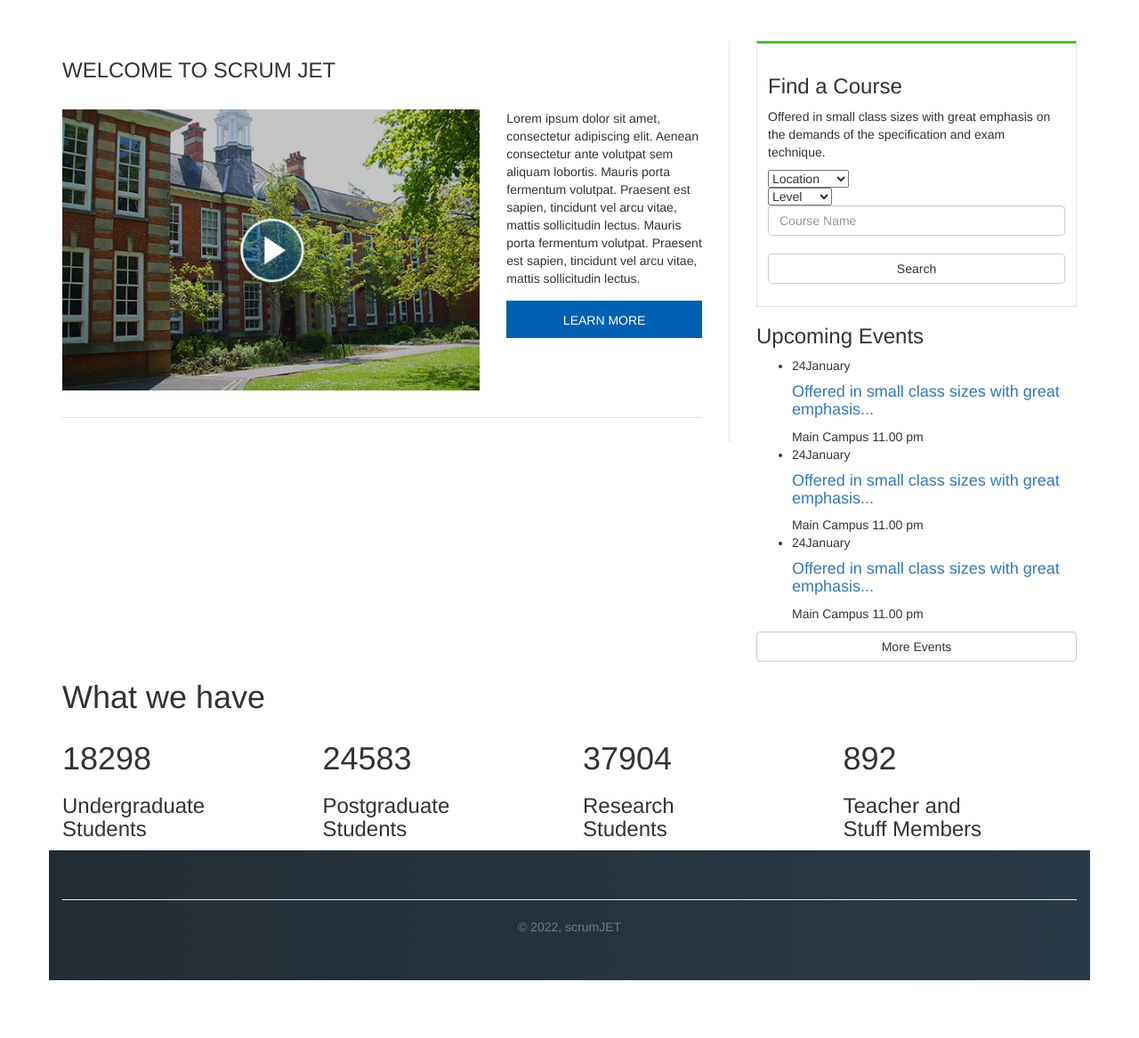
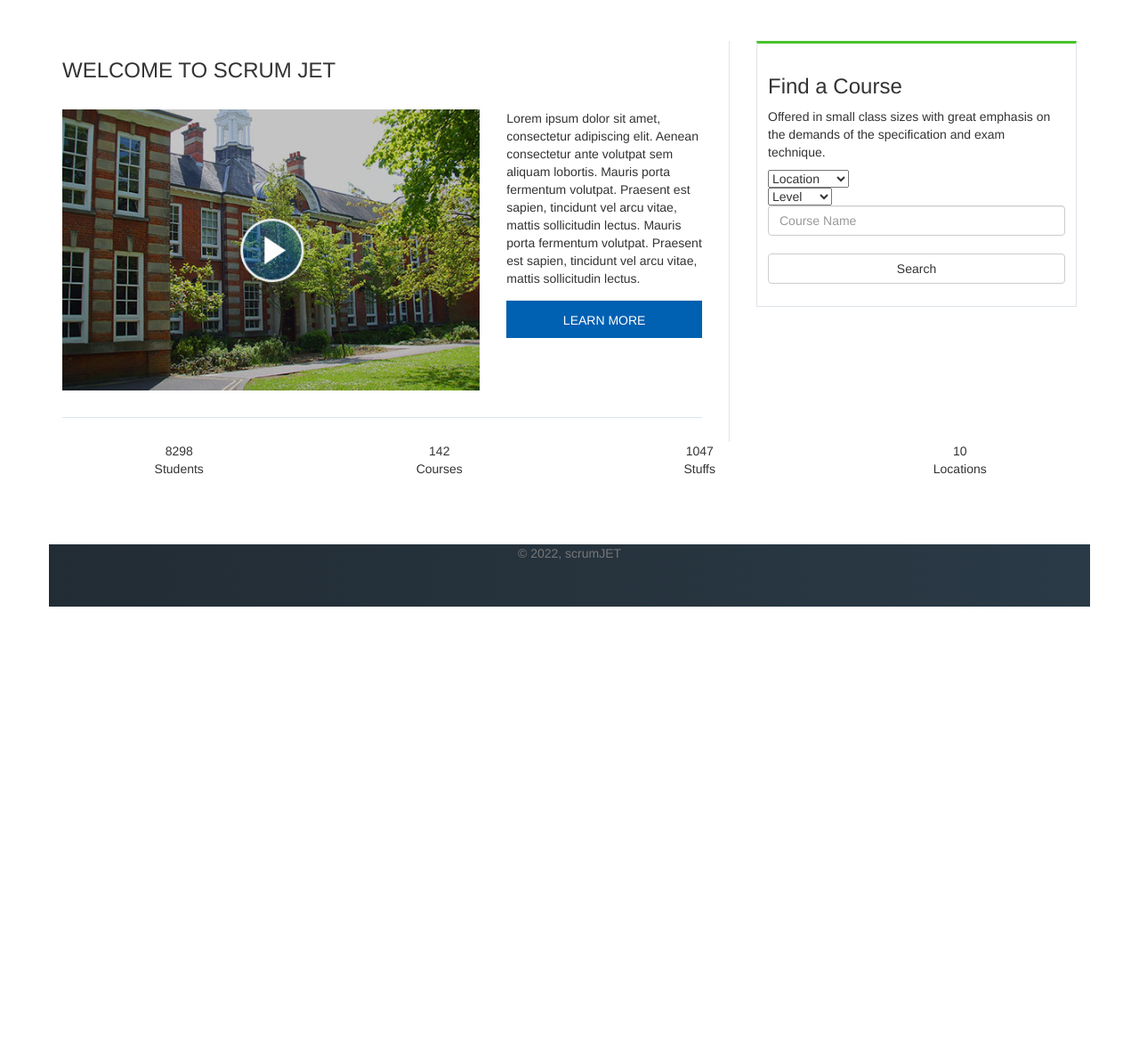
Before and after one commit to tomlinc98/Online-Training-Course-FLASK, a Flask app: page / in a window 1280 px wide. Shown: the part 787-1954 px from the top of the page at 89% size. After the commit the page ends 1469 px from the top, so only its background shows below. Run offline with Flask 3, Linux system fonts and the light colour scheme; some libraries are stand-ins or nearby versions.

Commit message:
form and counter changes

```diff
--- a/app/templates/index.html
+++ b/app/templates/index.html
@@ -202,97 +202,60 @@
                 <button type="submit" class="btn btn-default btn-block commonBtn">Search</button>
               </form>
             </div><!-- formArea -->
-            <div class="list_block related_post_sec">
-              <div class="upcoming_events">
-                <h3>Upcoming Events</h3>
-                <ul>
-                  <li class="related_post_sec single_post">
-                    <span class="date-wrapper">
-                      <span class="date"><span>24</span>January</span>
-                    </span>
-                    <div class="rel_right">
-                      <h4><a href="single-events.html">Offered in small class sizes with great emphasis...</a></h4>
-                      <div class="meta">
-                        <span class="place"><i class="fa fa-map-marker"></i>Main Campus</span>
-                        <span class="event-time"><i class="fa fa-clock-o"></i>11.00 pm</span>
-                      </div>
-                    </div>
-                  </li>
-                  <li class="related_post_sec single_post">
-                    <span class="date-wrapper">
-                      <span class="date"><span>24</span>January</span>
-                    </span>
-                    <div class="rel_right">
-                      <h4><a href="single-events.html">Offered in small class sizes with great emphasis...</a></h4>
-                      <div class="meta">
-                        <span class="place"><i class="fa fa-map-marker"></i>Main Campus</span>
-                        <span class="event-time"><i class="fa fa-clock-o"></i>11.00 pm</span>
-                      </div>
-                    </div>
-                  </li>
-                  <li class="related_post_sec single_post">
-                    <span class="date-wrapper">
-                      <span class="date"><span>24</span>January</span>
-                    </span>
-                    <div class="rel_right">
-                      <h4><a href="single-events.html">Offered in small class sizes with great emphasis...</a></h4>
-                      <div class="meta">
-                        <span class="place"><i class="fa fa-map-marker"></i>Main Campus</span>
-                        <span class="event-time"><i class="fa fa-clock-o"></i>11.00 pm</span>
-                      </div>
-                    </div>
-                  </li>
-                </ul>
-                <a href="events-3col.html" class="btn btn-default btn-block commonBtn">More Events</a>
-              </div>
-            </div><!-- end list_block -->
           </div><!-- col-sm-4 col-xs-12 -->
-      </div>
-    </div>
+      </div><!-- row-->
+    </div><!-- container-->
 
   <!-- row 2 -->
     <div class="container">
       <div class="row clearfix">
 
-        <!-- count section -->
-          <div class="count_section clearfix">
-            <div class="container">
-              <div class="row">
-                <div class="col-xs-12">
-                  <div class="count_title">
-                    <h1>What we have</h1>
-                  </div><!--end count inner-->
+        <!-- counter -->
+          <div class="count clearfix wow fadeIn" data-wow-delay="100ms">
+            <div class="col-xs-6 col-sm-3">
+              <div class="text-center">
+                <div class="icon"><i class="fa fa-group"></i></div>
+                <div class="counter">
+                <span class="timer">8298</span>
                 </div>
-              </div><!--end row-->
-              <div class="row">
-                <div class="col-xs-12 col-sm-3">
-                  <div class="count_inner">
-                    <h1>18298</h1>
-                    <h3>Undergraduate <br/> Students</h3>
-                  </div><!--end count inner-->
+                <div class="seperator-small"></div>
+              <p>Students</p>
+              </div>
+            </div><!-- col-sm-3 -->
+            <div class="col-xs-6 col-sm-3">
+              <div class="text-center">
+                <div class="icon"><i class="fa fa-book"></i></div>
+                <div class="counter">
+                <span class="timer">142</span>
                 </div>
-                <div class="col-xs-12 col-sm-3">
-                  <div class="count_inner postgraduate">
-                    <h1>24583</h1>
-                    <h3>Postgraduate <br/> Students</h3>
-                  </div><!--end count inner-->
+                <div class="seperator-small"></div>
+                <p>Courses</p>
+              </div>
+            </div><!-- col-sm-3 -->
+            <div class="col-xs-6 col-sm-3">
+              <div class="text-center">
+                <div class="icon"><i class="fa fa-male"></i></div>
+                <div class="counter">
+                <span class="timer">1047</span>
                 </div>
-                <div class="col-xs-12 col-sm-3">
-                  <div class="count_inner res">
-                    <h1>37904</h1>
-                    <h3>Research <br/> Students</h3>
-                  </div><!--end count inner-->
+                <div class="seperator-small"></div>
+                <p>Stuffs</p>
+              </div>
+            </div><!-- col-sm-3 -->
+            <div class="col-xs-6 col-sm-3">
+              <div class="text-center">
+                <div class="icon"><i class="fa fa-map-marker"></i></div>
+                <div class="counter">
+                <span class="timer">10</span>
                 </div>
-                <div class="col-xs-12 col-sm-3">
-                  <div class="count_inner stuff">
-                    <h1>892</h1>
-                    <h3>Teacher and <br/> Stuff Members</h3>
-                  </div><!--end count inner-->
-                </div>
-              </div><!--end row-->
-            </div><!--end container-->
-          </div><!--end section-->
+                <div class="seperator-small"></div>
+                <p>Locations</p>
+              </div>
+            </div><!-- col-sm-3 -->
 
-  </div>
+      </div><!-- row -->
+    </div><!-- container -->
+
+</div> <!-- end main content -->
 
 {% endblock %}
```
